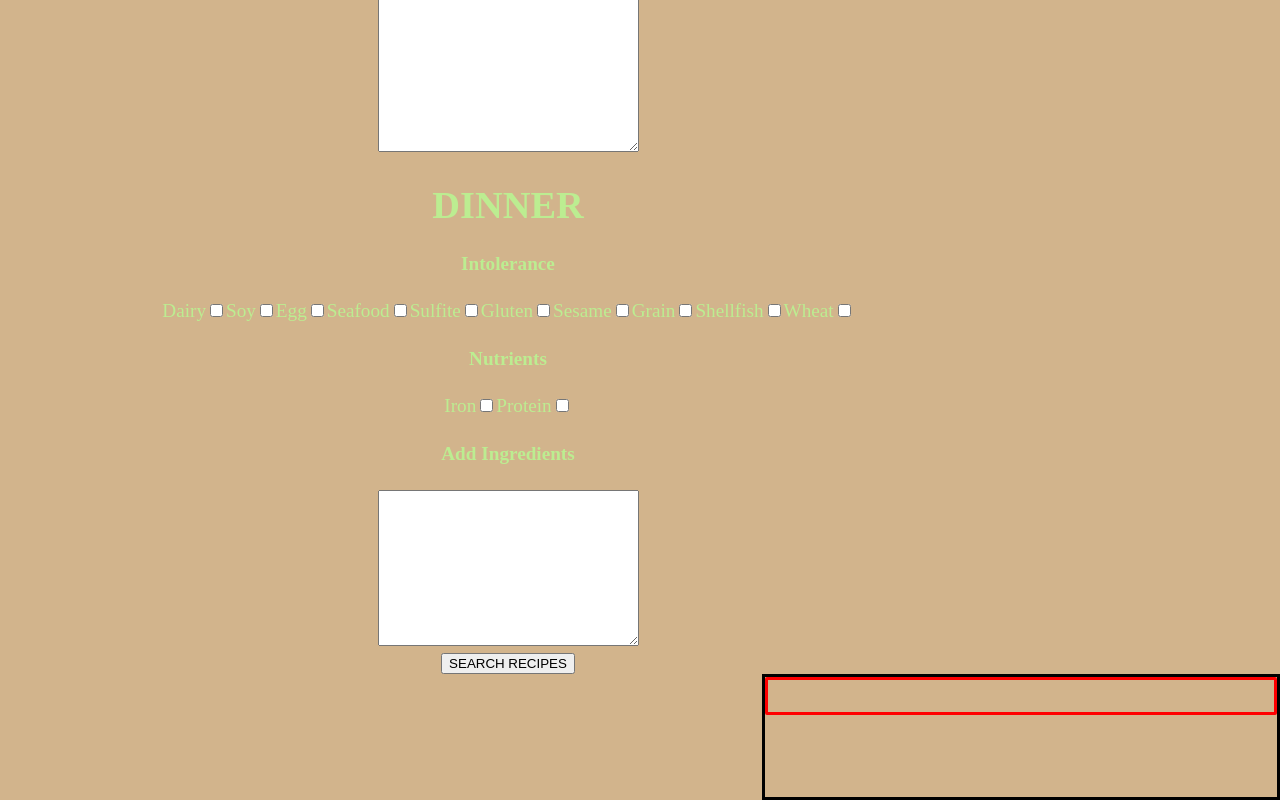
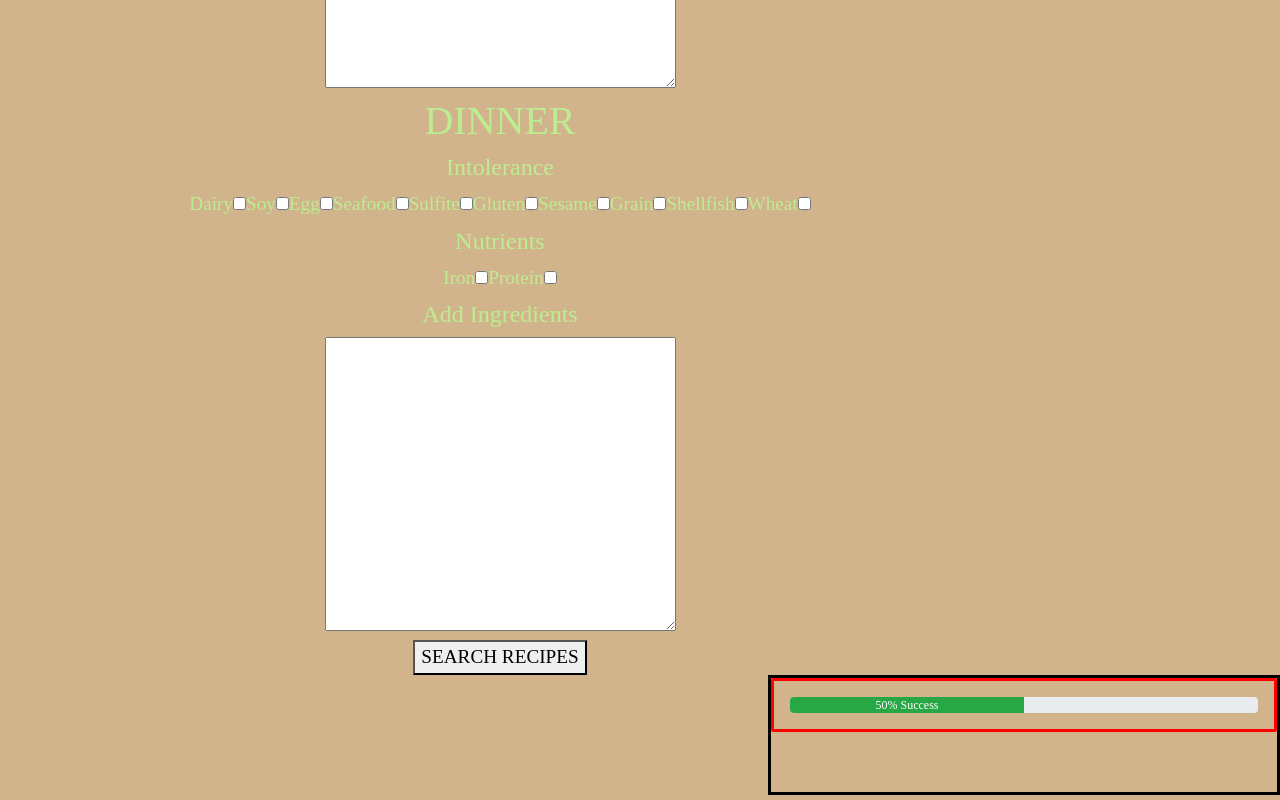
Before and after one commit to Johnferguson1440/Esculent_Blue_Ocean, a React (Create React App) app in the folder frontend/: page / in a window 1280 px wide. Shown: the part 1330-2130 px from the top of the page. Built offline with nearby package versions, Linux system fonts and the light colour scheme; no server answers.

Commit message:
deleted from app

```diff
--- a/frontend/src/Components/GoalMeter.js
+++ b/frontend/src/Components/GoalMeter.js
@@ -1,34 +1,28 @@
 
-import React, { Component} from 'react';
-import {ProgressBar} from 'react-bootstrap';
-
+import React, { Component, Fragment } from 'react';
+import {ProgressBar, Button} from 'react-bootstrap';
+// import ReactBootstrapStyle from 'react-bootstrap';
+// import ProgressBar from '@bit/react-bootstrap.react-bootstrap.progress-bar';
+import 'bootstrap/dist/css/bootstrap.min.css';
 
 
 export default class Goal extends Component {
     constructor(props) {
       super(props);
       this.state = {
-
+        progress:50
       };
-      // this.api = `http://localhost:8000/api/example`;
+      this.api = `http://localhost:8000/api/example`;
     }
 
 
+    componentDidMount() {
+      fetch(this.api)
+        .then(res => res.json())
+        .then(seaCreatures => {
 
-
-
-
-
-    componentDidMount() {
-      // fetch(this.api)
-      //   .then(res => res.json())
-      //   .then(seaCreatures => {
-
-      //   });
+        });
     }
-
-
-
 
 
 
@@ -40,7 +34,7 @@
         <div id="progressBar-container">
           <div id ='progressBar'>
 
-          <ProgressBar now = {50} />
+          <ProgressBar now = {this.state.progress} variant="success" label={`${this.state.progress}% Success`}/>
 
           </div>
       </div>
```
